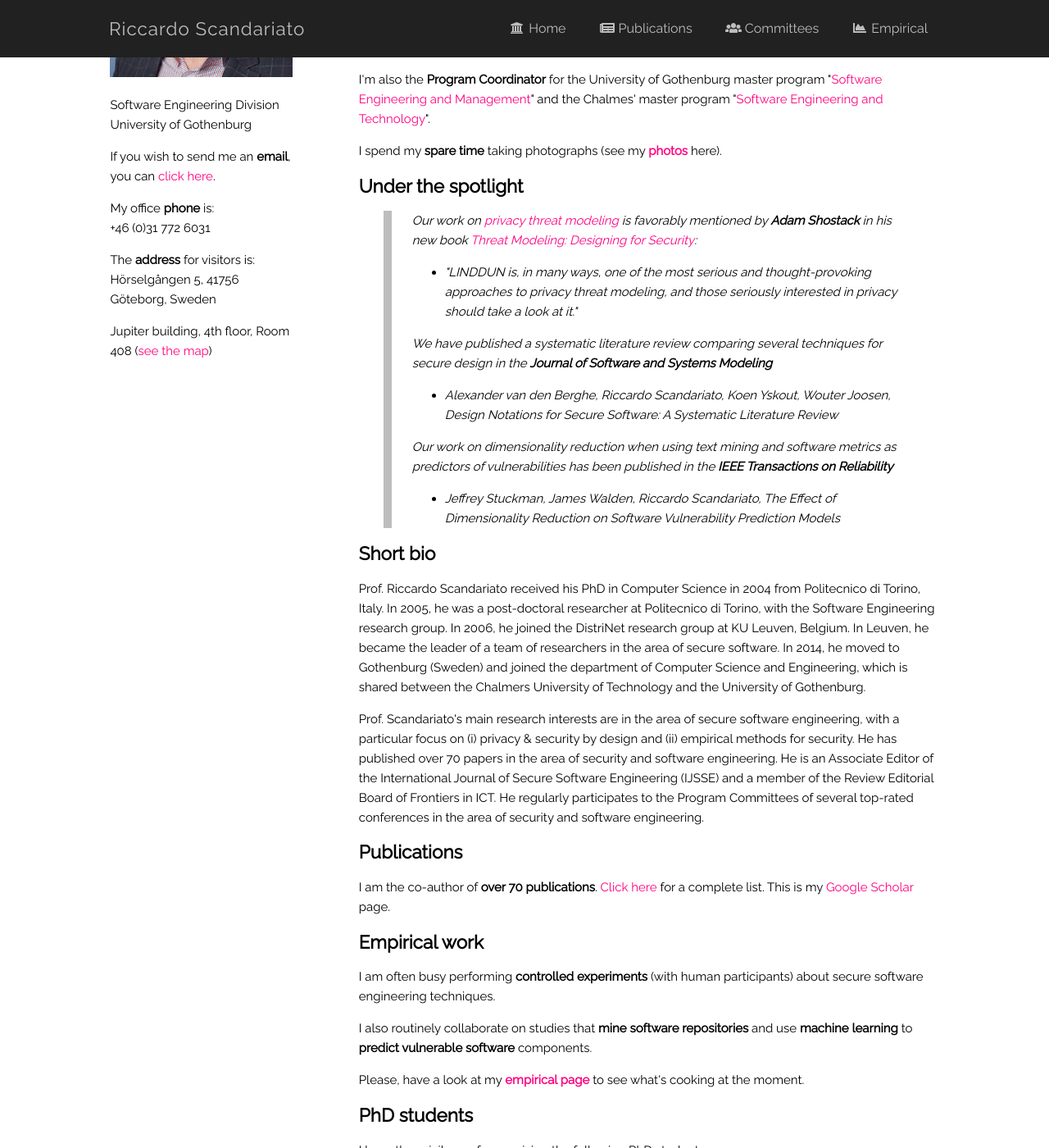
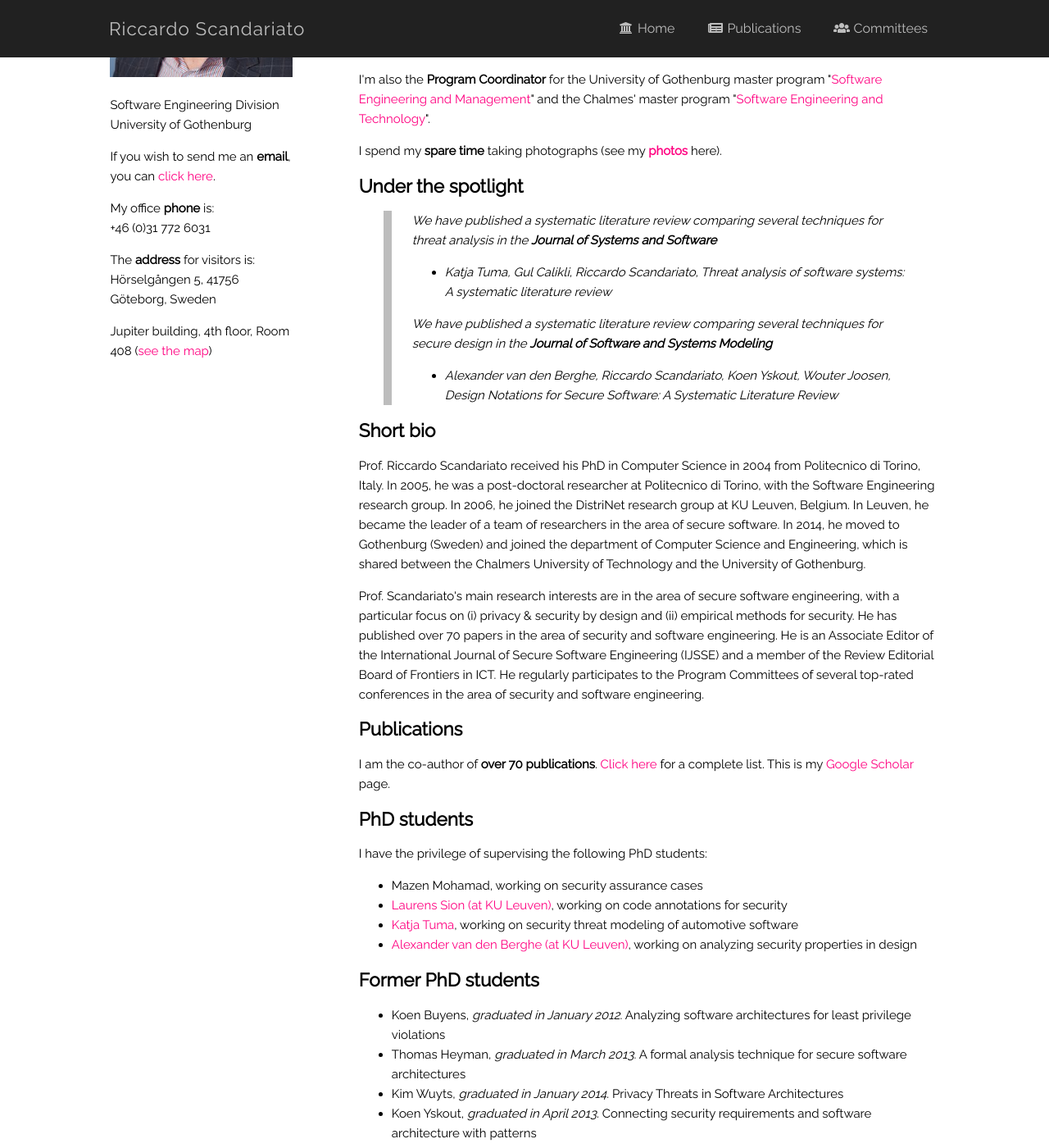
Before and after one commit to riccardoscandariato/riccardoscandariato.github.io, a Jekyll site: the page built from index.html, in a window 1280 px wide and 1400 px high, scrolled down 256 px. Shown: the whole window at 82% size. Built offline with Jekyll 4.4.1, drawn with Linux system fonts in a browser that asks for light colours.

Commit message:
no more empirical

```diff
--- a/_layouts/default.html
+++ b/_layouts/default.html
@@ -50,9 +50,11 @@
         <li>
           <a href="{{ site.baseurl }}/service"><i class="fas fa-users fa-fw"></i> Committees</a>
         </li>
-        <li>
+        <!--
+		><li>
           <a href="{{ site.baseurl }}/empirical"><i class="fas fa-chart-area fa-fw"></i> Empirical</a>
         </li>
+	    -->
         <li id="display-on-mobile">
           <a href="{{ site.baseurl }}/about"><i class="fas fa-address-card fa-fw"></i> Contacts</a>
         </li>
--- a/index.html
+++ b/index.html
@@ -22,9 +22,17 @@ I'm an <b>associate professor</b> at the Software Engineering Division of the  <
 <h2>Under the spotlight</h2>
 
 <blockquote>
-Our work on <a href="https://linddun.org" target="_blank">privacy threat modeling</a> is favorably mentioned by <b>Adam Shostack</b> in his new book <a href="http://eu.wiley.com/WileyCDA/WileyTitle/productCd-1118809998.html" target="_blank">Threat Modeling: Designing for Security</a>:
+
+<!--
+	Our work on <a href="https://linddun.org" target="_blank">privacy threat modeling</a> is favorably mentioned by <b>Adam Shostack</b> in his new book <a href="http://eu.wiley.com/WileyCDA/WileyTitle/productCd-1118809998.html" target="_blank">Threat Modeling: Designing for Security</a>:
 <ul>
 	<li><i>"LINDDUN is, in many ways, one of the most serious and thought-provoking approaches to privacy threat modeling, and those seriously interested in privacy should take a look at it."</i></li>
+</ul>
+-->
+
+We have published a systematic literature review comparing several techniques for threat analysis in the <b>Journal of Systems and Software</b>
+<ul>
+	<li>Katja Tuma, Gul Calikli, Riccardo Scandariato, Threat analysis of software systems: A systematic literature review</li>
 </ul>
 
 We have published a systematic literature review comparing several techniques for secure design in the <b>Journal of Software and Systems Modeling</b>
@@ -32,10 +40,12 @@ We have published a systematic literature review comparing several techniques fo
 	<li>Alexander van den Berghe, Riccardo Scandariato, Koen Yskout, Wouter Joosen, Design Notations for Secure Software: A Systematic Literature Review</li>
 </ul>
 
+<!--
 Our work on dimensionality reduction when using text mining and software metrics as predictors of vulnerabilities has been published in the <b>IEEE Transactions on Reliability</b>
 <ul>
 	<li>Jeffrey Stuckman, James Walden, Riccardo Scandariato, The Effect of Dimensionality Reduction on Software Vulnerability Prediction Models</li>
 </ul>
+-->
 </blockquote>
 
 <h2>Short bio</h2>
@@ -47,6 +57,7 @@ Our work on dimensionality reduction when using text mining and software metrics
 
 <p>I am the co-author of <b>over 70 publications</b>. <a href="/pubs">Click here</a> for a complete list. This is my <a href="http://scholar.google.com/citations?user=xul68AwAAAAJ&amp;hl" target="_blank">Google Scholar</a> page.</p>
 
+<!--
 <h2>Empirical work</h2>
 
 <p>I am often busy performing <b>controlled experiments</b> (with human participants) about secure software engineering techniques.</p>
@@ -54,7 +65,7 @@ Our work on dimensionality reduction when using text mining and software metrics
 <p>I also routinely collaborate on studies that <b>mine software repositories</b> and use <b>machine learning</b> to <b>predict vulnerable software</b> components.</p>
 
 <p>Please, have a look at my <a href="/empirical"><b>empirical page</b></a> to see what's cooking at the moment.</p>
-
+-->
 
 <h2>PhD students</h2>
 
```
Also changed, not shown: 1 other file.
